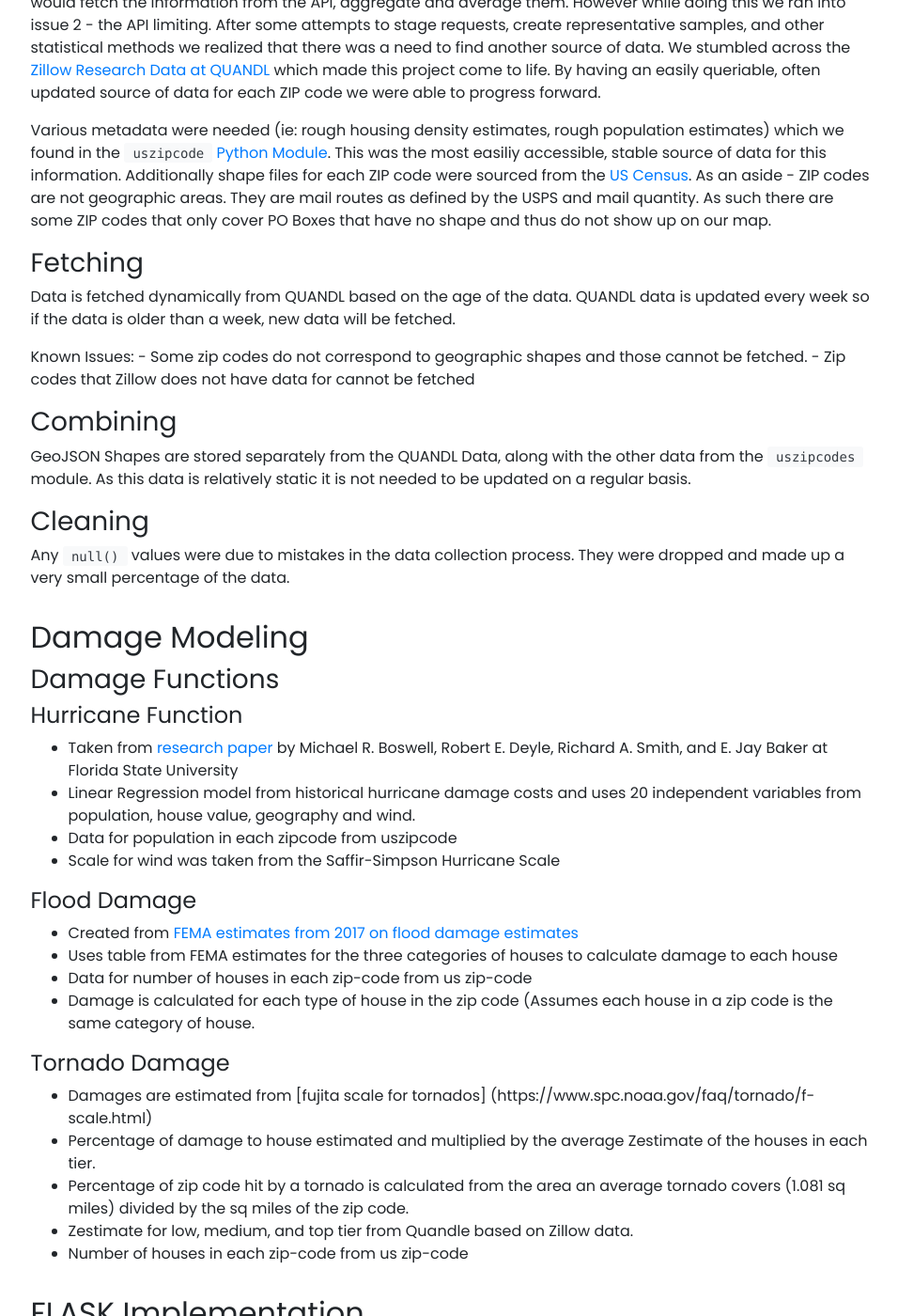
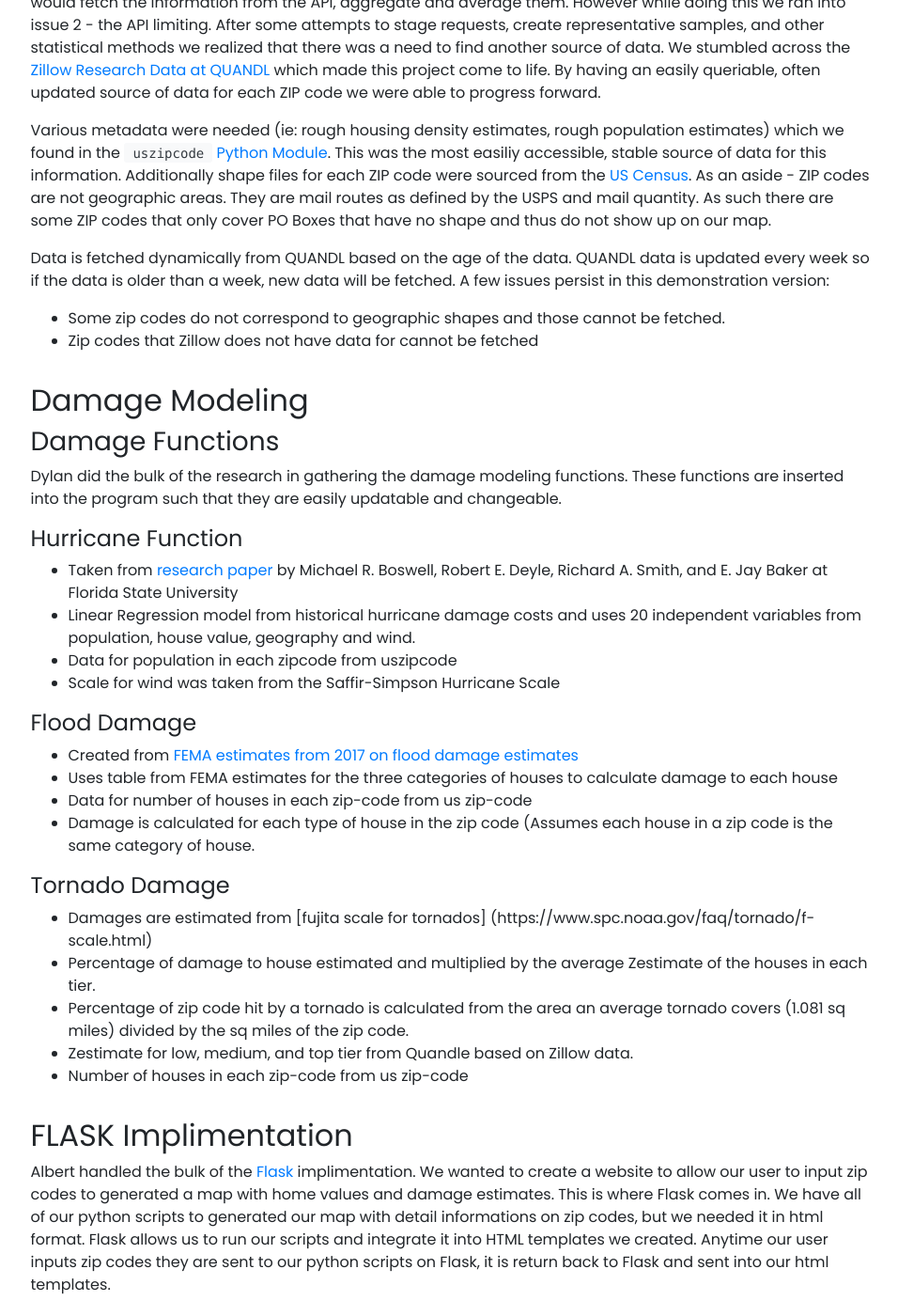
Before and after one commit to justinaugust/justinaugust.github.io, a Jekyll site: the page built from _posts/2019-12-17-what-value-what-damage.md, in a window 1280 px wide and 1400 px high, scrolled down 859 px. Shown: the whole window at 94% size, without its empty margins (160-1116 px from the left). Built offline with Jekyll 4.4.1, drawn with Linux system fonts in a browser that asks for light colours; nearby versions of some CDN libraries; our own code applies the rules of GitHub Pages for plain Markdown files; some of the changed text lies outside the part shown.

Commit message:
What Value? What Damage?

```diff
--- a/_posts/2019-12-17-what-value-what-damage.md
+++ b/_posts/2019-12-17-what-value-what-damage.md
@@ -1,6 +1,7 @@
 ---
 title: What Value? What Damage?
-tags: [folium, python, choropleth, mapping, disaster relief, real estate]
+tags: [folium, python, choropleth, mapping, disaster relief, real estate, Leaflet.JS, Flask, Heroku]
+image: /assets/img/whatvaluewhatdamage.png
 style:
 color: dark
 description: Creating an interactive choropleth map to display data
@@ -25,25 +26,16 @@
 
 Various metadata were needed (ie: rough housing density estimates, rough population estimates) which we found in the [`uszipcode` Python Module](https://uszipcode.readthedocs.io/index.html). This was the most easiliy accessible, stable source of data for this information. Additionally shape files for each ZIP code were sourced from the [US Census](https://www.census.gov/data.html). As an aside - ZIP codes are not geographic areas. They are mail routes as defined by the USPS and mail quantity. As such there are some ZIP codes that only cover PO Boxes that have no shape and thus do not show up on our map.
 
-### Fetching
-
-Data is fetched dynamically from QUANDL based on the age of the data. QUANDL data is updated every week so if the data is older than a week, new data will be fetched.
-
-Known Issues:
-	- Some zip codes do not correspond to geographic shapes and those cannot be fetched.
-	- Zip codes that Zillow does not have data for cannot be fetched
-
-### Combining
-GeoJSON Shapes are stored separately from the QUANDL Data, along with the other data from the `uszipcodes` module. As this data is relatively static it is not needed to be updated on a regular basis.
-
-### Cleaning
-
-Any `null()` values were due to mistakes in the data collection process. They were dropped and made up a very small percentage of the data.
-
+Data is fetched dynamically from QUANDL based on the age of the data. QUANDL data is updated every week so if the data is older than a week, new data will be fetched. A few issues persist in this demonstration version:
+- Some zip codes do not correspond to geographic shapes and those cannot be fetched.
+- Zip codes that Zillow does not have data for cannot be fetched
 
 
 ## Damage Modeling
+
 ### Damage Functions
+
+Dylan did the bulk of the research in gathering the damage modeling functions. These functions are inserted into the program such that they are easily updatable and changeable.
 
 #### Hurricane Function
 
@@ -67,20 +59,18 @@
 - Zestimate for low, medium, and top tier from Quandle based on Zillow data.
 - Number of houses in each zip-code from us zip-code
 
-## FLASK Implementation
+## FLASK Implimentation
 
-We wanted to create a website to allow our user to input zip codes to generated a map with home values and damage estimates. This is where Flask comes in. We have all of our python scripts to generated our map with detail informations on zip codes, but we needed it in html format.
+Albert handled the bulk of the [Flask](https://www.fullstackpython.com/flask.html) implimentation. We wanted to create a website to allow our user to input zip codes to generated a map with home values and damage estimates. This is where Flask comes in. We have all of our python scripts to generated our map with detail informations on zip codes, but we needed it in html format. Flask allows us to run our scripts and integrate it into HTML templates we created. Anytime our user inputs zip codes they are sent to our python scripts on Flask, it is return back to Flask and sent into our html templates.
 
-Flask allow us to run our scripts and integrate it into html templates we created. Anytime our user input zip codes they are sent to our python scripts on Flask, it is return back to Flask and sent into our html templates.
+## Heroku Implimentation
 
-## Known Issues
-
-- ZIP Codes without Zillow data are not displayed
-- Folium limits access to Leaflet.js options
-- Some metrics are naive
-
+Post-course Justin created a live web app hosted via [Heroku](http://heroku.com). It is hosted here: [What Value? What Damage? on Heroku](https://what-value-what-damage.herokuapp.com/)
 
 ## Future Features
+
+We envisioned several future features that could be developed and improved given time, more data and funding to do the research. These included:
+
 - Earthquake damage simulator
 - Fire damage simulator
 - “Drop a pin” functionality
@@ -89,9 +79,9 @@
 - Full Leaflet.js implementation
 - Aggregate damage estimates for all zip codes
 
+To see our presentation and demostration please use the following links:
 
-## Media Links
-- [Demonstration Maps](https://nbviewer.jupyter.org/github/justinaugust/what-value-what-damage/blob/master/map_demo.ipynb)
+- [What Value? What Damage? on Heroku](https://what-value-what-damage.herokuapp.com/)
 - [Watch a Video of the App in Action!](media/app_demo.mp4)
 - Presentation
 	- [Video](media/presentation.mp4)
```
